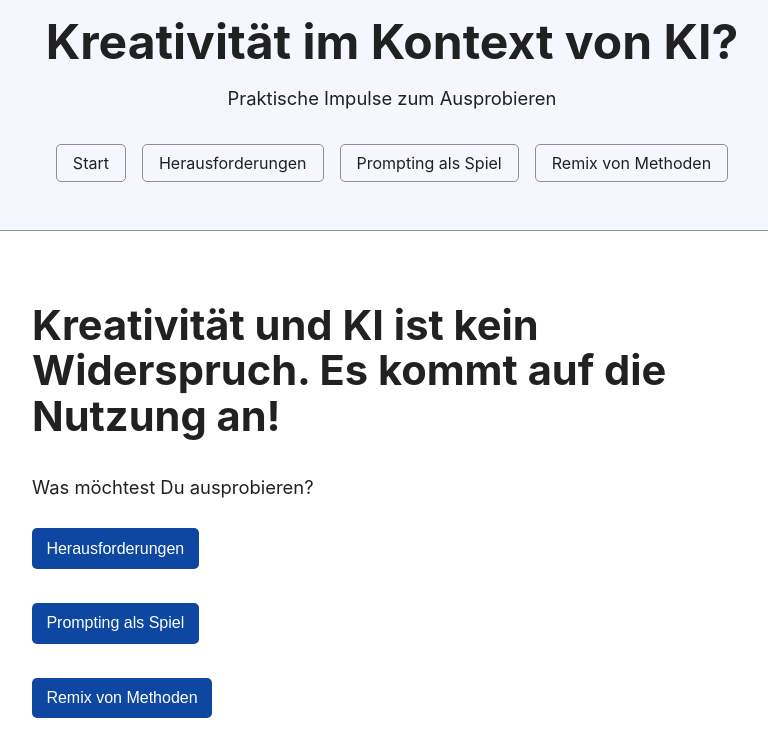
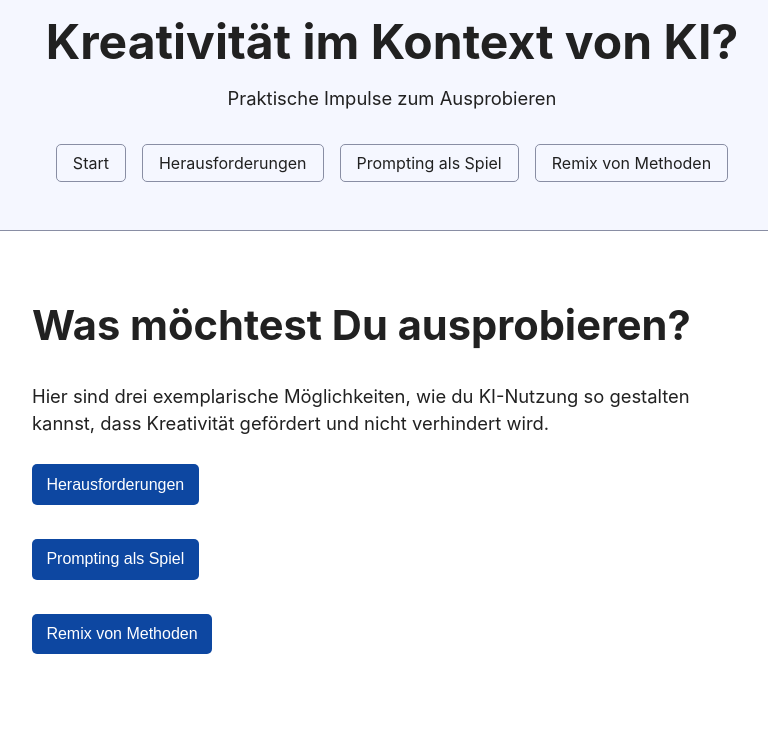
Before and after one commit to eBildungslabor/selbstlernen-ki, a plain HTML site: page index.html in a window 1280 px wide. Shown: the top 742 px of the page, without its empty margins (248-1016 px from the left). Drawn offline with Linux system fonts and the light colour scheme.

Commit message:
Update index.html

```diff
--- a/index.html
+++ b/index.html
@@ -22,8 +22,8 @@
   </header>
 
   <main>
-    <h2>Kreativität und KI ist kein Widerspruch. Es kommt auf die Nutzung an!</h2>
-    <p>Was möchtest Du ausprobieren?</p>
+    <h2>Was möchtest Du ausprobieren?</h2>
+    <p>Hier sind drei exemplarische Möglichkeiten, wie du KI-Nutzung so gestalten kannst, dass Kreativität gefördert und nicht verhindert wird.</p>
 
     <p><a href="herausforderung.html"><button>Herausforderungen</button></a></p>
     <p><a href="spiel.html"><button>Prompting als Spiel</button></a></p>
```
